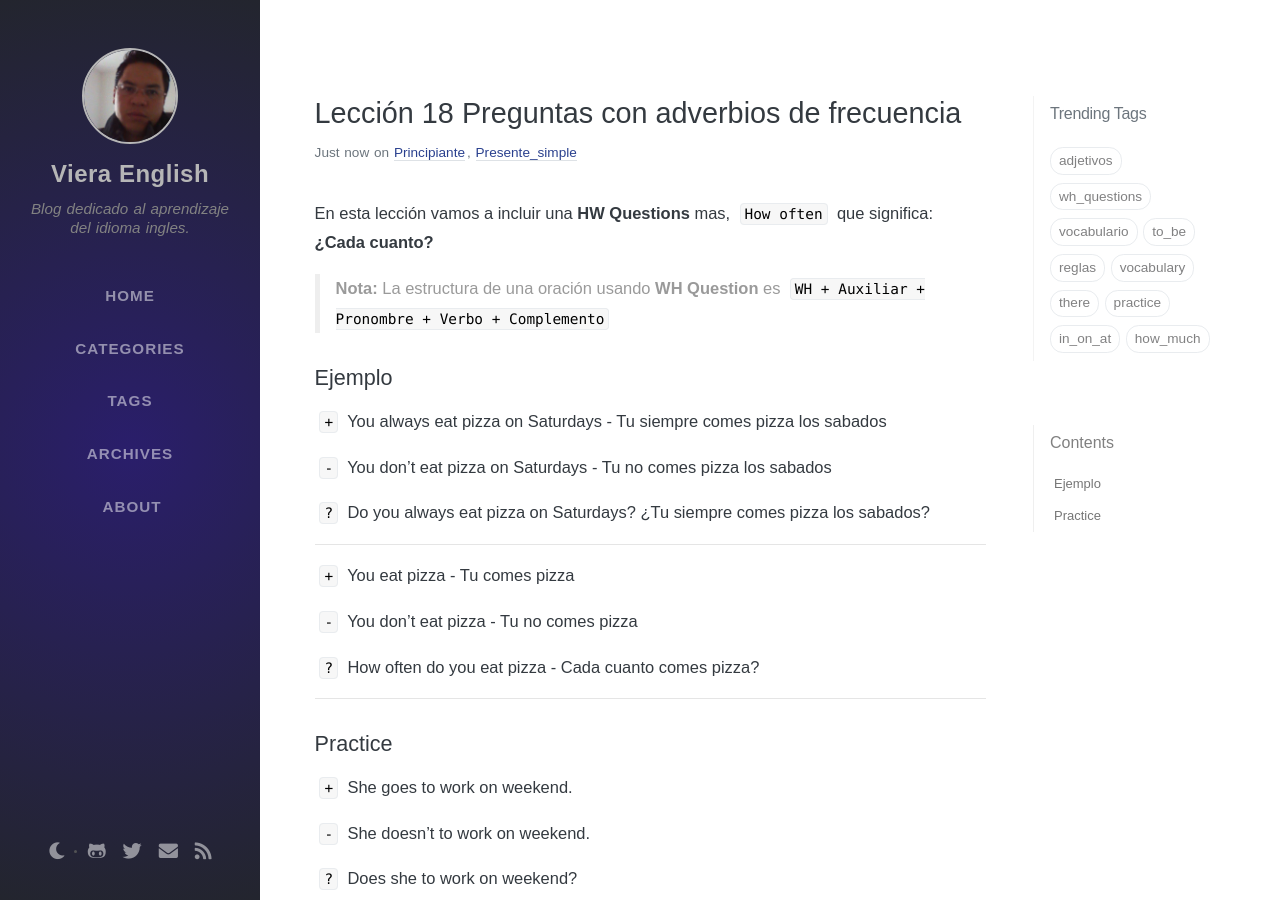
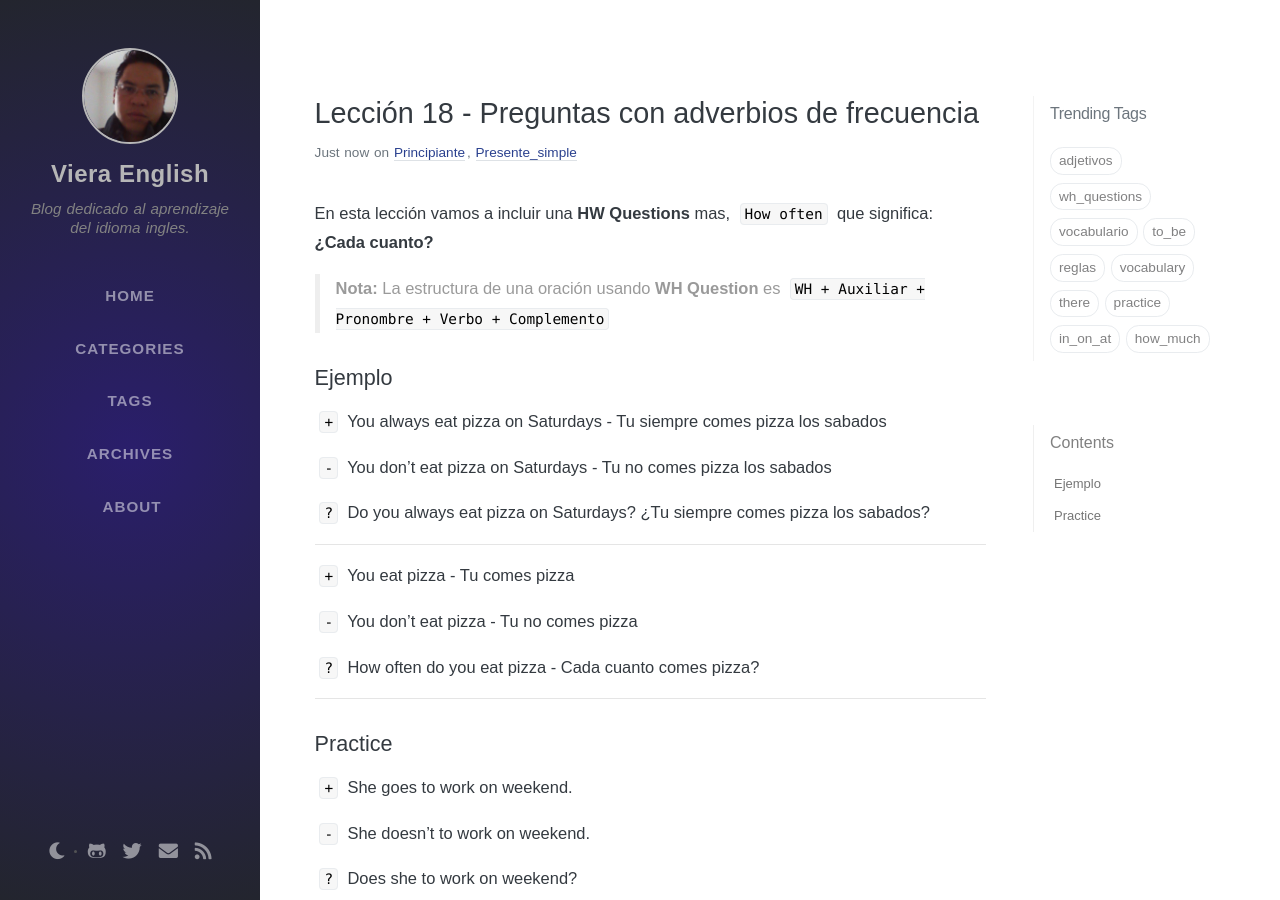
Before and after one commit to viera-english/viera-english.github.io, a Jekyll site: the page built from _posts/2020-04-06-adverbios-frecuencia-preguntas.md, in a window 1280 px wide and 900 px high. Built offline with Jekyll 4.4.1, drawn with Linux system fonts in a browser that asks for light colours; nearby versions of some CDN libraries; some web fonts are replaced; comment, search, counter and statistics services are not loaded.

```diff
--- a/_posts/2020-04-06-adverbios-frecuencia-preguntas.md
+++ b/_posts/2020-04-06-adverbios-frecuencia-preguntas.md
@@ -1,5 +1,5 @@
 ---
-title: Lección 18 Preguntas con adverbios de frecuencia
+title: Lección 18 - Preguntas con adverbios de frecuencia
 date: 2020-04-06 13:03:00 -0600
 categories: [Principiante, Presente_simple]
 tags: [adverbs]
```
